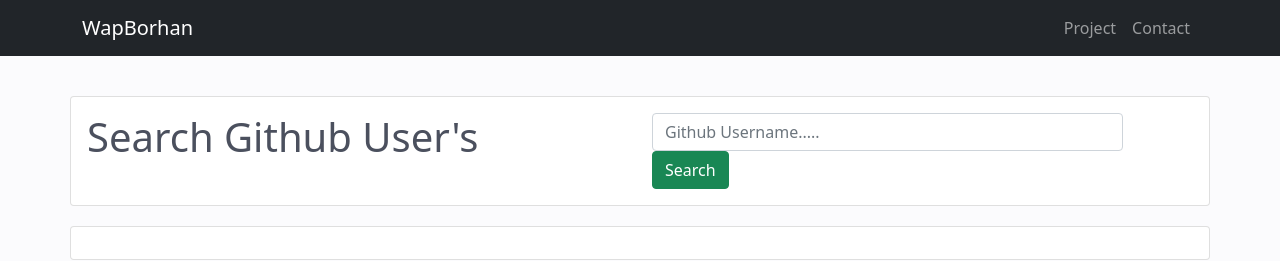
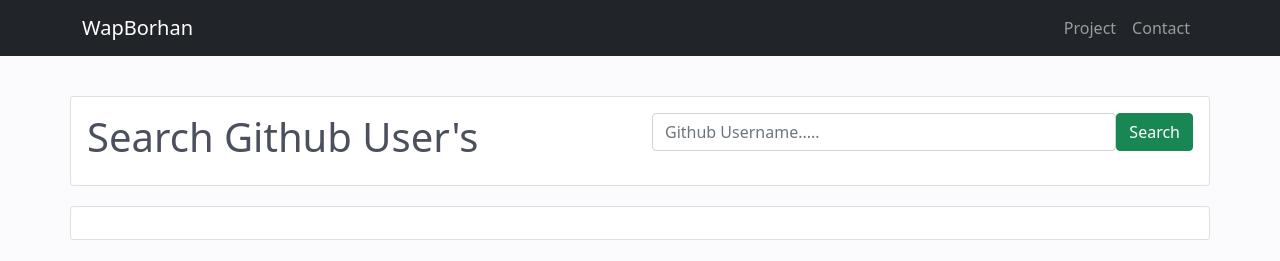
Before and after one commit to wapborhan/github-users-react, a React (Create React App) app: page / in a window 1280 px wide. Shown: the top 261 px of the page. Built offline with nearby package versions, Linux system fonts and the light colour scheme.

Commit message:
Update Body.js

```diff
--- a/src/components/pages/body/Body.js
+++ b/src/components/pages/body/Body.js
@@ -71,7 +71,10 @@ export default class Body extends Component {
                 <h1>Search Github User's</h1>
               </div>
               <div className="col-lg-6">
-                <form className="form-inline w-100" onSubmit={this.searchUser}>
+                <form
+                  className="form-inline w-100 d-flex"
+                  onSubmit={this.searchUser}
+                >
                   <input
                     onChange={this.updateInput}
                     value={this.state.username}
```
